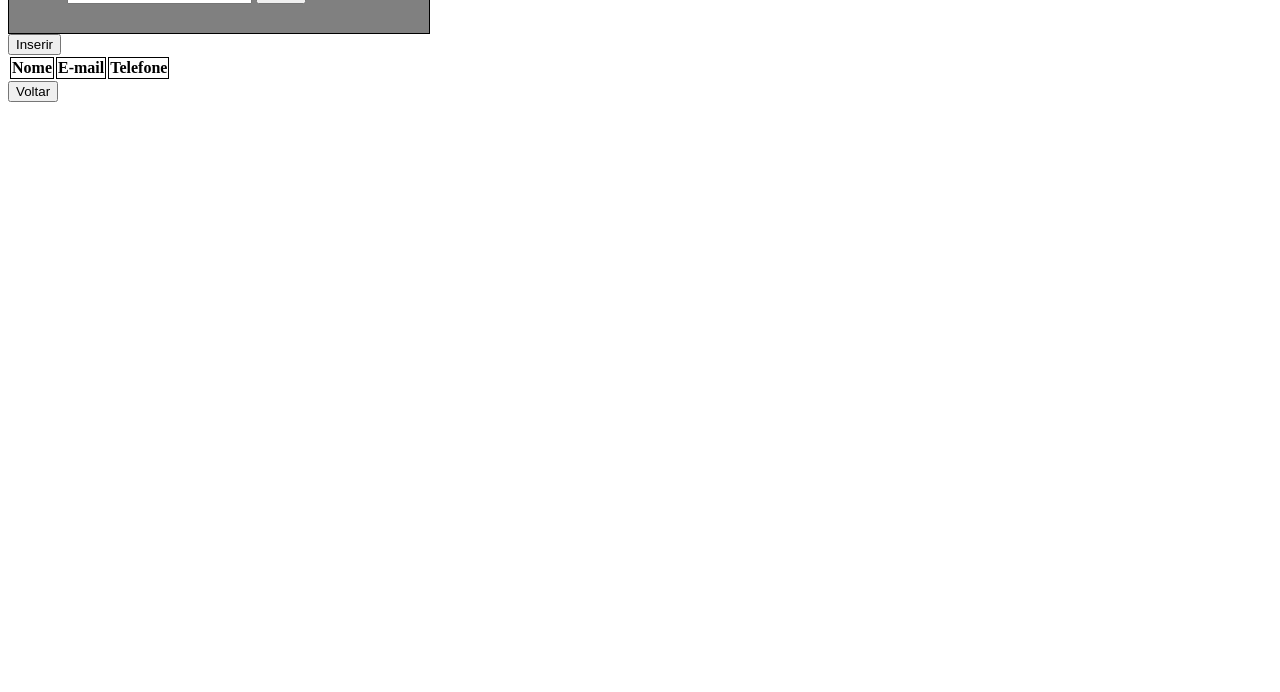
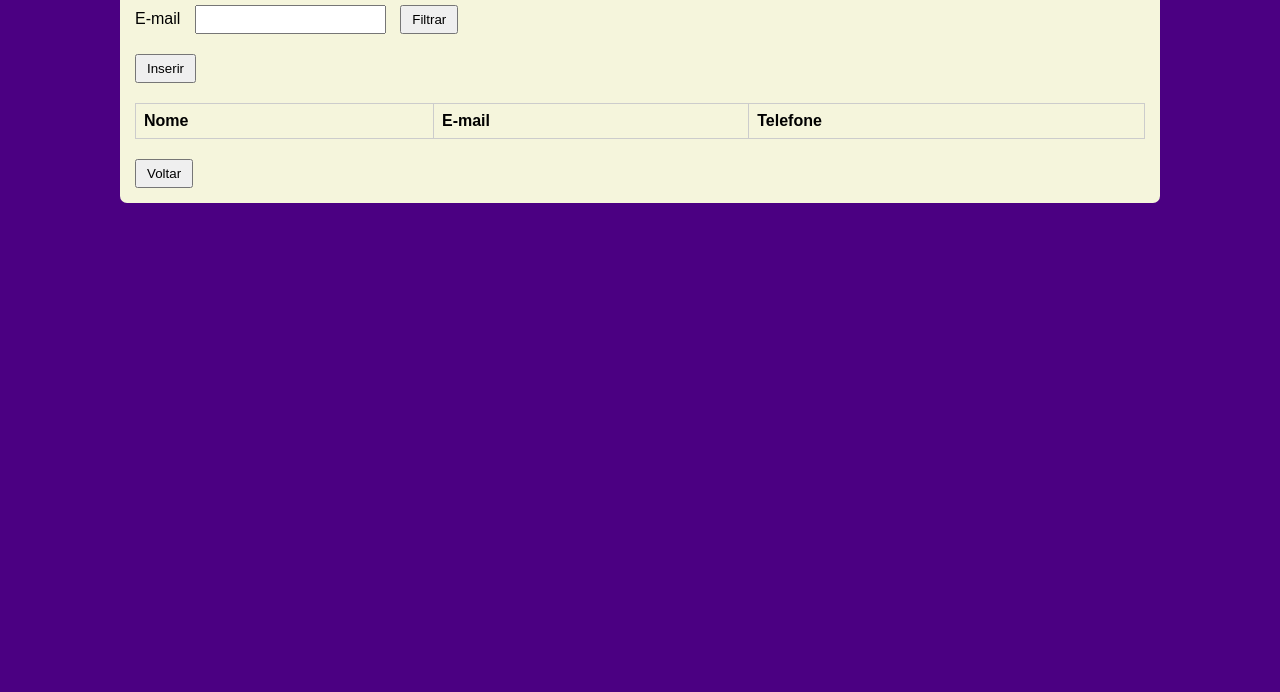
Before and after one commit to miryarioss/GerenciamentoDeMuseu, a plain HTML site: page frontend/public/usuario.html in a window 1280 px wide. Shown: the part 108-800 px from the top of the page. Drawn offline with Linux system fonts and the light colour scheme; no server answers.

Commit message:
feat: introducing complete project

```diff
--- /dev/null
+++ b/frontend/public/css/configTelas.css
@@ -0,0 +1,58 @@
+body {
+    background-color: #4B0082;
+    color: black;
+    font-family: Arial, sans-serif;
+    margin: 20px;
+    padding-right: 100px;
+    padding-left: 100px;
+}
+.container{
+    background-color: beige;
+    padding: 15px;
+    border-radius: 7px;
+}
+h1 {
+    text-align: center;
+    margin-bottom: 20px;
+}
+
+.filtros {
+    margin-bottom: 20px;
+}
+
+.filtros label {
+    margin-right: 10px;
+}
+
+.filtros input {
+    margin-right: 10px;
+    padding: 5px;
+}
+
+.filtros button {
+    padding: 5px 10px;
+}
+
+/* Botão Inserir */
+#inserir {
+    margin-bottom: 20px;
+    padding: 5px 10px;
+}
+
+/* Tabela simples */
+table {
+    width: 100%;
+    border-collapse: collapse;
+    margin-bottom: 20px;
+}
+
+th, td {
+    border: 1px solid #ccc;
+    padding: 8px;
+    text-align: left;
+}
+
+/* Botão Voltar */
+#voltar {
+    padding: 5px 10px;
+}
--- a/frontend/public/css/crud.css
+++ b/frontend/public/css/crud.css
@@ -1,3 +1,45 @@
-.label-input{
+body {
+    background-color: #4B0082;
+    color: black;
+    font-family: Arial, sans-serif;
+    margin: 20px;
+    padding-right: 100px;
+    padding-left: 100px;
+    display: flex;
+    justify-content: center;
+    align-items: center;
+    height: 100vh;
+}
+.container{
+    background-color: beige;
+    padding: 15px;
+    border-radius: 7px;
+    width: 25%;
+    grid-template-columns: 1fr 1fr;
+}
+#formulario{
+    padding: 20px;
+    border-radius: 10px;
+    background-color: #3B2E5A;
+    border: 20px solid #3B2E5A;
+}
+h1 {
+    font-size: 20px;
+    text-align: center;
+    margin-bottom: 20px;
+}
+label{
+  grid-column: 1;
+  width: 50%;
+  /* IMPORTANTE: evitar que algum CSS externo force block + full width */
+  display: flex;     /* impede o 100% automático do block */
+  width: 100%;               /* ocupa só a coluna do grid (240px) */
+  text-align: right;
+}
+input{
     display: block;
+    margin-bottom: 10px;
+    border-radius: 5px;
+    border: none;
+    padding: 5px;
 }
--- a/frontend/public/css/usuario.css
+++ /dev/null
@@ -1,16 +0,0 @@
-.filtros{
-    border: 1px solid black;
-    width: 400px;
-    height: 40px;
-    padding: 10px;
-    background-color: gray;
-}
-
-table th {
-    border: 1px solid black;
-}
-
-table td {
-    border: 1px solid black;
-
-}
--- a/frontend/public/usuario.html
+++ b/frontend/public/usuario.html
@@ -4,10 +4,11 @@
         <meta charset="UTF-8">
         <meta name="viewport" content="width=device-width, initial-scale=1.0">
         <title>Usuários</title>
-    <link rel="stylesheet" href="css/usuario.css">
+        <link rel="stylesheet" href="css/configTelas.css">
         <script src="js/usuario.js" defer></script>
     </head>
     <body>
+        <div class="container">
             <h1>Usuários</h1>
             <div class="filtros">
                 <label>E-mail</label>
@@ -25,5 +26,6 @@
                 </tbody>
             </table>
             <button id="voltar">Voltar</button>
+        </div>
     </body>
 </html>
```
Also changed, not shown: backend/index.js (+10 -3 lines), frontend/public/artista.html (+3 -1 lines), frontend/public/crudartista.html (+2 -1 lines), frontend/public/crudmuseu.html (+2 -0 lines), frontend/public/crudobraDeArte.html (+2 -1 lines), frontend/public/crudusuario.html (+4 -2 lines), frontend/public/css/menu.css (+5 -6 lines), frontend/public/museu.html (+3 -1 lines), frontend/public/obraDeArte.html (+3 -1 lines). Lines whose indentation alone changed are shown as unchanged.
